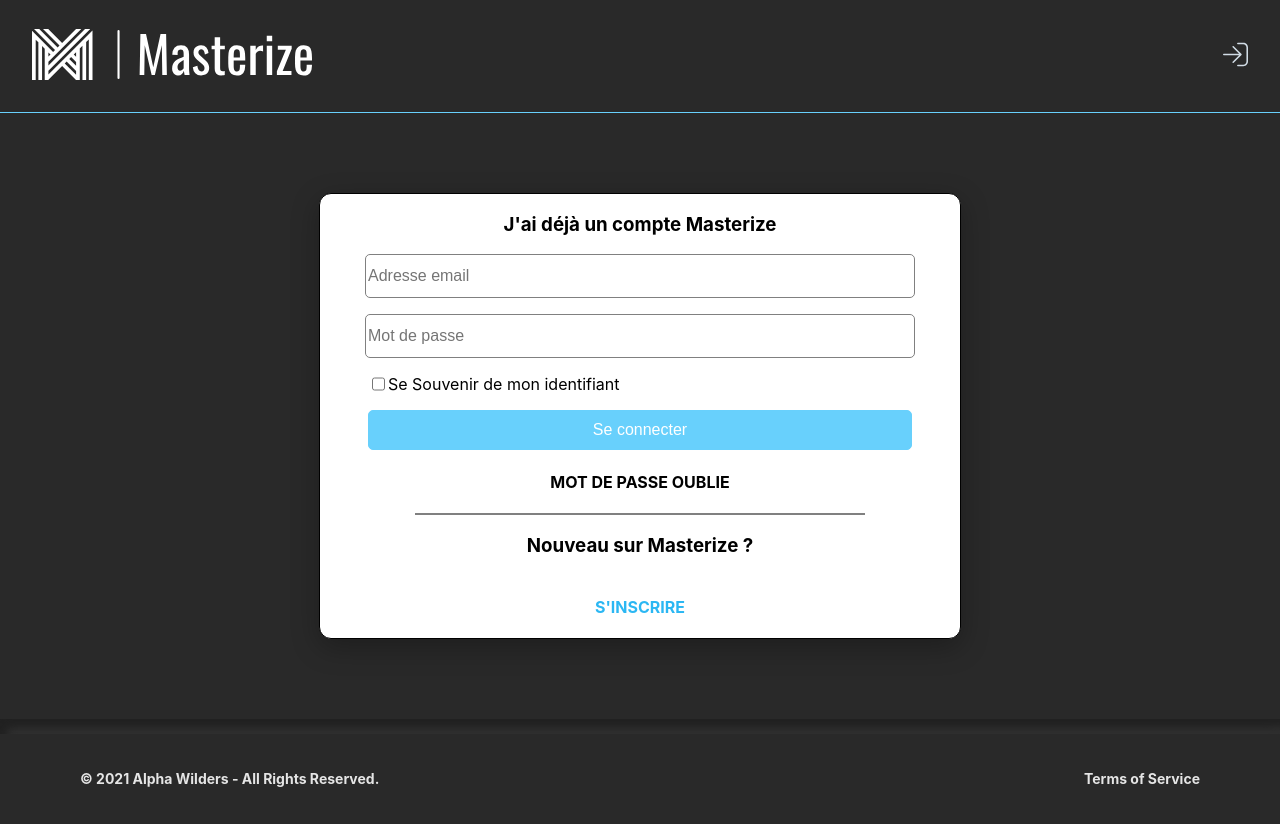
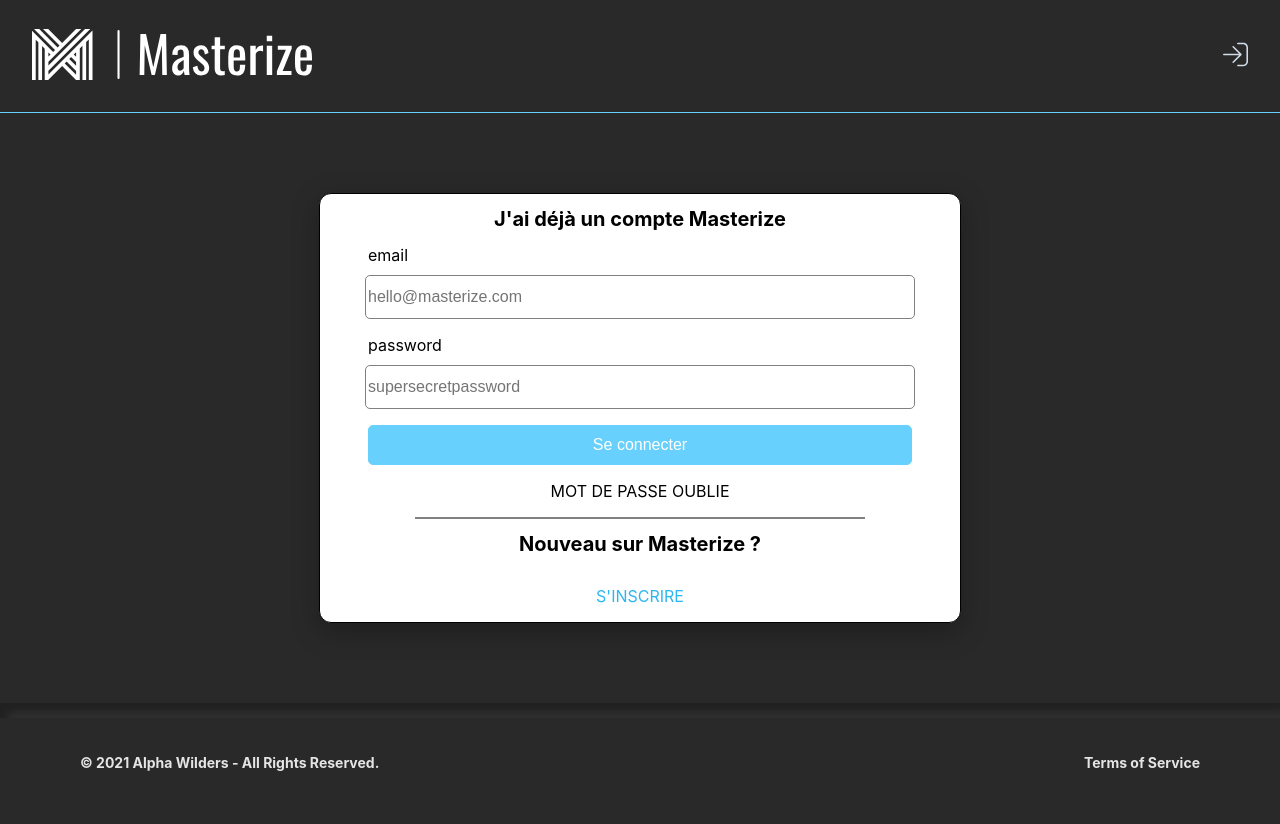
Before and after one commit to WildCodeSchool/2104-wns-remote-alphas, a React (Create React App) app in the folder front/: page /signin in a window 1280 px wide. Built offline with nearby package versions, Linux system fonts and the light colour scheme; no server answers.

Commit message:
work on accessibility wip

```diff
--- a/front/public/index.html
+++ b/front/public/index.html
@@ -1,11 +1,11 @@
 <!DOCTYPE html>
-<html lang="fr">
+<html lang="en">
 	<head>
 		<meta charset="utf-8" />
 		<!-- <link rel="icon" href="%PUBLIC_URL%/favicon.ico" /> -->
-		<link rel="apple-touch-icon" sizes="180x180" href="/apple-touch-icon.png">
-		<link rel="icon" type="image/png" sizes="32x32" href="/favicon-32x32.png">
-		<link rel="icon" type="image/png" sizes="16x16" href="/favicon-16x16.png">
+		<link rel="apple-touch-icon" sizes="180x180" href="/apple-touch-icon.png" />
+		<link rel="icon" type="image/png" sizes="32x32" href="/favicon-32x32.png" />
+		<link rel="icon" type="image/png" sizes="16x16" href="/favicon-16x16.png" />
 		<meta name="viewport" content="width=device-width, initial-scale=1" />
 		<meta name="theme-color" content="#000000" />
 		<meta
@@ -30,7 +30,7 @@
 		<title>Masterize</title>
 	</head>
 	<body>
-		<noscript>You need to enable JavaScript to run this app.</noscript>
+		<!-- <noscript>You need to enable JavaScript to run this app.</noscript> -->
 		<div id="root"></div>
 		<!--
       This HTML file is a template.
--- a/front/src/components/VisitorHomePage.tsx
+++ b/front/src/components/VisitorHomePage.tsx
@@ -1,6 +1,8 @@
+/* eslint-disable operator-linebreak */
 import React from 'react';
 import { Link } from 'react-router-dom';
 import styled from 'styled-components';
+import Row from './core/layout_parts/Row.styled';
 
 /**
  * Default home page shown to the unknown visitors.
@@ -42,10 +44,11 @@ const Title = styled.div`
 
 const ThemeCourse = styled.div`
 	text-align: center;
-	color: ${(props) => props.theme.colors.tertiary};
-	margin: ${(props) => props.theme.margin.mainCard};
-	font-size: ${(props) => props.theme.fontSize.s};
+	color: '${(props) => props.theme.colors.altTextColor}';
+	font-size: ${(props) => props.theme.fontSize.xxs};
 	text-align: left;
+	border-radius: 10%;
+	width: min-content;
 `;
 
 const Container = styled.div`
@@ -77,7 +80,7 @@ const LinkReactRouter = styled(Link)`
 const fakeObjectsForVisitorPage = [
 	{
 		description: 'The best course to discover Flutter',
-		technos: ['dev mobile', 'flutter'],
+		technos: ['mobile', 'flutter'],
 		courseName: 'Flutter',
 		image_url: 'https://picsum.photos/300/200?random=1',
 		_id: '6184f1a80f8bc700254a4a82',
@@ -119,15 +122,19 @@ function VisitorHomePage(): JSX.Element {
 				</h3>
 			</div>
 			<CardContainer data-testid="container-visitor-page">
-				{fakeObjectsForVisitorPage.map((item: CourseType, index) => (
-					// eslint-disable-next-line react/no-array-index-key
-					<Card key={index}>
+				{fakeObjectsForVisitorPage.map((item: CourseType) => (
+					<Card key={item.courseName}>
 						<Title data-testid="title-secondary-card">{item.courseName}</Title>
 						<Container>
 							<Image src={item.image_url} alt={item.description} />
 						</Container>
 						<Line />
-						<ThemeCourse>{item.technos[0]}</ThemeCourse>
+						<Row gap="10px">
+							{item?.technos.length > 0 &&
+								item.technos.map((techno) => (
+									<ThemeCourse aria-label="tag">{techno}</ThemeCourse>
+								))}
+						</Row>
 					</Card>
 				))}
 			</CardContainer>
--- /dev/null
+++ b/front/src/components/authentication/AuthField.tsx
@@ -0,0 +1,52 @@
+import React from 'react';
+import styled from 'styled-components';
+
+const Input = styled.input`
+	margin: auto;
+	width: 85%;
+	height: 2.5rem;
+	border: 1px solid grey;
+	border-radius: 5px;
+	font-size: 1rem;
+`;
+
+const Label = styled.label`
+	width: 100%;
+	display: flex;
+	flex-direction: column;
+`;
+
+const LabelSpan = styled.span`
+	width: 85%;
+	margin: auto;
+	margin-bottom: 10px;
+`;
+
+interface FieldProps {
+	type: string;
+	label: string;
+	onChange: React.ChangeEventHandler<HTMLInputElement>;
+	value: string;
+	placeholder: string;
+}
+const AuthField = ({
+	type = 'text',
+	label = 'input label',
+	onChange,
+	value,
+	placeholder,
+}: FieldProps): JSX.Element => (
+	<Label htmlFor={label}>
+		<LabelSpan>{label}</LabelSpan>
+		<Input
+			type={type}
+			name={label}
+			id={label}
+			placeholder={placeholder}
+			onChange={onChange}
+			value={value}
+		/>
+	</Label>
+);
+
+export default AuthField;
--- a/front/src/components/authentication/SignInPage.tsx
+++ b/front/src/components/authentication/SignInPage.tsx
@@ -5,6 +5,7 @@ import styled from 'styled-components';
 import Context from '../context/Context';
 import ErrorMessage from '../core/ErrorMessage';
 import { LOGIN, ME } from '../../utils/apollo';
+import AuthField from './AuthField';
 
 const Wrapper = styled.div`
 	display: flex;
@@ -43,15 +44,6 @@ const Form = styled.form`
 	width: 100%;
 `;
 
-const Input = styled.input`
-	margin: auto;
-	width: 85%;
-	height: 2.5rem;
-	border: 1px solid grey;
-	border-radius: 5px;
-	font-size: 1rem;
-`;
-
 const ContainCheckBox = styled.div`
 	width: 85%;
 	display: flex;
@@ -79,9 +71,11 @@ const Button = styled.button`
 		border-color: #2bb7f3;
 	}
 `;
-const Title = styled.h3``;
+const Title = styled.h1`
+	font-size: ${(props) => props.theme.fontSize.s};
+`;
 
-const LittleTitle = styled.h4`
+const LittleTitle = styled.p`
 	cursor: pointer;
 	:hover {
 		text-decoration: underline;
@@ -153,32 +147,25 @@ export default function SignInPage(): JSX.Element {
 			<Title>J&apos;ai déjà un compte Masterize</Title>
 			<ContainForm>
 				<Form>
-					<Input
-						type="text"
-						name="email"
-						placeholder="Adresse email"
+					<AuthField
+						label="email"
+						type="email"
 						onChange={(e) => {
 							setUserLog({ ...userLog, [e.target.name]: e.target.value });
 						}}
 						value={userLog.email}
+						placeholder="hello@masterize.com"
 					/>
-					<Input
+					<AuthField
+						label="password"
 						type="password"
-						name="password"
-						placeholder="Mot de passe"
 						onChange={(e) => {
 							setUserLog({ ...userLog, [e.target.name]: e.target.value });
 						}}
 						value={userLog.password}
+						placeholder="supersecretpassword"
 					/>
-					<ContainCheckBox>
-						<CheckBox
-							type="checkbox"
-							id="remember-password"
-							name="remember-password"
-						/>
-						<LabelForCheck>Se Souvenir de mon identifiant</LabelForCheck>
-					</ContainCheckBox>
+
 					<Button
 						type="button"
 						value="Envoyer"
--- a/front/src/components/core/layout_parts/Row.styled.tsx
+++ b/front/src/components/core/layout_parts/Row.styled.tsx
@@ -3,11 +3,11 @@ import styled from 'styled-components';
 /**
  * Build a simple row
  */
-const Row = styled.div`
-    display: flex;
-    flex-direction: row;
-    align-items: center;
-    gap: 1em;
+const Row = styled.div<{ gap?: string }>`
+	display: flex;
+	flex-direction: row;
+	align-items: center;
+	gap: ${(props) => (props.gap ? props.gap : '1em')};
 `;
 
 export default Row;
--- a/front/src/components/templates/Footer.styled.tsx
+++ b/front/src/components/templates/Footer.styled.tsx
@@ -5,10 +5,10 @@ import LargeDivider from '../core/LargeDivider.styled';
 /**
  * Builds a responsive footer with a neumorphic divider on top
  */
-const FooterContainer = styled.div`
+const FooterContainer = styled.footer`
 	display: none;
 	@media (min-width: 350px) {
-		display: block
+		display: block;
 	}
 `;
 
@@ -31,8 +31,8 @@ const Wrapper = styled.div`
 	color: ${(props) => props.theme.colors.textColor};
 	font-size: 10px;
 	@media (min-width: 580px) {
-        font-size: 14px;
-    }
+		font-size: 14px;
+	}
 `;
 
 // TODO: make a clickable link and create view for terms of services.
--- a/front/src/components/templates/Header.styled.tsx
+++ b/front/src/components/templates/Header.styled.tsx
@@ -10,7 +10,7 @@ import MobileNav from './navMenus/MobileNav.styled';
 /**
  * Build a responsive app header with navigation menu
  */
-const HeaderContent = styled.div`
+const HeaderContent = styled.header`
 	background-color: #292929;
 	color: white;
 	display: flex;
@@ -35,6 +35,8 @@ const Header = (): JSX.Element => {
 			<LinkReactRouter to="/">
 				<TitleContent data-testid="logo-title">
 					<img
+						aria-label="home link"
+						role="navigation"
 						style={{ width: width > 1000 ? '280px' : '' }}
 						src="/assets/images/logo.svg"
 						alt="Masterize"
@@ -51,6 +53,8 @@ const Header = (): JSX.Element => {
 			) : (
 				<LinkReactRouter to="/signin">
 					<img
+						aria-label="login"
+						role="navigation"
 						style={{ width: '25px' }}
 						src="/assets/icons/022-login.svg"
 						alt="Login"
--- a/front/src/theme/darkTheme.tsx
+++ b/front/src/theme/darkTheme.tsx
@@ -39,6 +39,7 @@ const darkTheme: import('styled-components').DefaultTheme = {
 		fontSize: '12px',
 	},
 	fontSize: {
+		xxs: '12px',
 		xs: '18px',
 		s: '20px',
 		m: '30px',
@@ -65,7 +66,7 @@ const darkTheme: import('styled-components').DefaultTheme = {
 			medium: '2em',
 			large: '3em',
 			extraLarge: '5em',
-    }
+		},
 	},
 	width: {
 		xs: '139px',
@@ -73,7 +74,6 @@ const darkTheme: import('styled-components').DefaultTheme = {
 		m: '1124px',
 		l: '1300px',
 		xl: '1440px',
-
 	},
 	height: {
 		xs: '48px',
@@ -91,7 +91,7 @@ const darkTheme: import('styled-components').DefaultTheme = {
 			small: '10px',
 			medium: '25px',
 			large: '48px',
-      extraLarge: '64px'
+			extraLarge: '64px',
 		},
 		avatar: '110px',
 		toggleButton: '64px',
@@ -100,8 +100,8 @@ const darkTheme: import('styled-components').DefaultTheme = {
 		button: {
 			small: {
 				height: '3em',
-        width: '8em'
-      }
+				width: '8em',
+			},
 		},
 		field: {
 			height: '2.5em',
@@ -109,8 +109,8 @@ const darkTheme: import('styled-components').DefaultTheme = {
 		footer: {
 			height: '90px',
 			width: 'calc(100% - 10rem)',
-      padding: '5rem'
-    }
+			padding: '5rem',
+		},
 	},
 };
 
```
Also changed, not shown: front/src/components/core/Field.styled.tsx (+12 -21 lines), front/src/theme/lightTheme.tsx (+7 -7 lines), 1 other file (tests, documents, lock files or other folders). Lines whose indentation alone changed are shown as unchanged.
